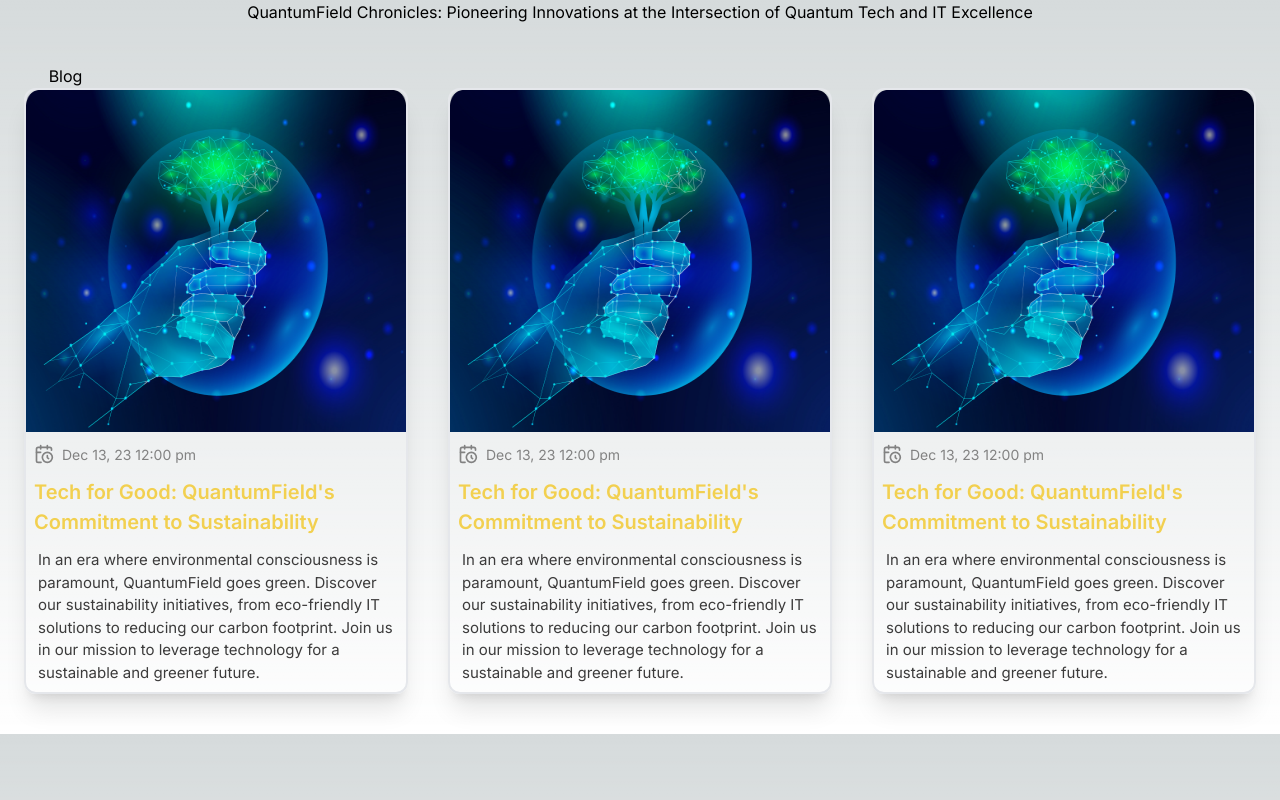
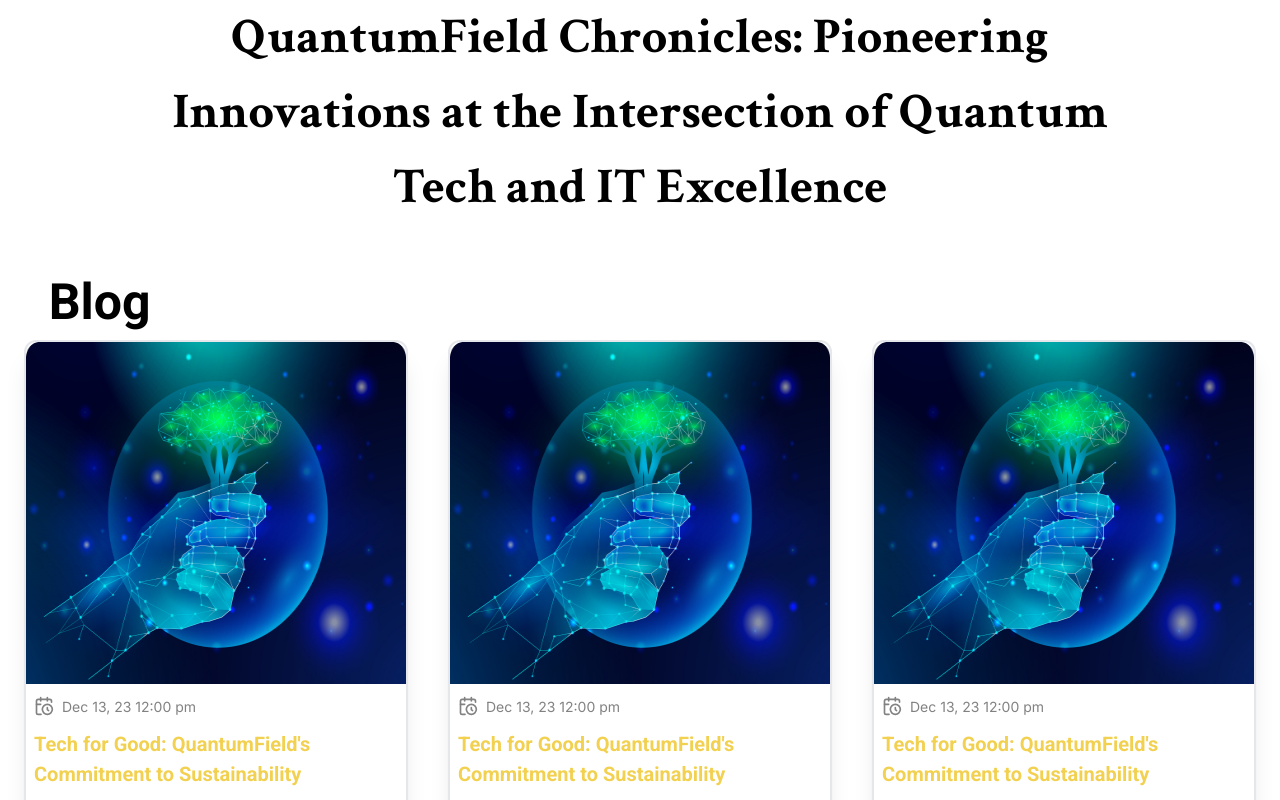
Before and after one commit to haileamlakwalelige/field, a Next.js app: page /blogs in a window 1280 px wide. Shown: the top 800 px of the page. Built offline with nearby package versions, Linux system fonts and the light colour scheme.

Commit message:
install package and adding stylesheets

```diff
--- a/app/globals.css
+++ b/app/globals.css
@@ -1,33 +1,41 @@
+@import url("https://fonts.googleapis.com/css2?family=Roboto:ital,wght@0,100;0,300;0,400;0,500;0,700;0,900;1,100;1,300;1,400;1,500;1,700;1,900&display=swap");
+
+@import url("https://fonts.googleapis.com/css2?family=Crimson+Text:ital,wght@0,400;0,600;0,700;1,400;1,600;1,700&display=swap");
+
+@import url('https://fonts.googleapis.com/css2?family=Inter:wght@100;200;300;400;500;600;700;800;900&display=swap');
+
 @tailwind base;
 @tailwind components;
 @tailwind utilities;
 
-:root {
-  --foreground-rgb: 0, 0, 0;
-  --background-start-rgb: 214, 219, 220;
-  --background-end-rgb: 255, 255, 255;
+* {
+  padding: 0;
+  margin: 0;
+  box-sizing: border-box;
 }
 
-@media (prefers-color-scheme: dark) {
-  :root {
-    --foreground-rgb: 255, 255, 255;
-    --background-start-rgb: 0, 0, 0;
-    --background-end-rgb: 0, 0, 0;
-  }
+body,
+p,
+h1 {
+  font-family: "Roboto", sans-serif;
 }
-
-body {
-  color: rgb(var(--foreground-rgb));
-  background: linear-gradient(
-      to bottom,
-      transparent,
-      rgb(var(--background-end-rgb))
-    )
-    rgb(var(--background-start-rgb));
+.roboto {
+  font-family: "Roboto", sans-serif;
 }
-
-@layer utilities {
-  .text-balance {
-    text-wrap: balance;
-  }
+.cri {
+  font-family: "Crimson Text", serif;
 }
+.inter{
+  font-family: 'Inter', sans-serif;
+}
+.white {
+  font-family: "Roboto", sans-serif;
+  @apply text-white text-[25px] sm:text-[30px] md:text-[40px] lg:text-[50px] font-bold;
+}
+.black {
+  font-family: "Roboto", sans-serif;
+  @apply text-black text-[25px] sm:text-[30px] md:text-[40px] lg:text-[50px] font-bold;
+}
+.back{
+  @apply text-black text-[25px] sm:text-[30px] md:text-[40px] lg:text-[50px] font-bold;
+}
--- a/package.json
+++ b/package.json
@@ -9,9 +9,10 @@
     "lint": "next lint"
   },
   "dependencies": {
+    "next": "14.1.0",
     "react": "^18",
     "react-dom": "^18",
-    "next": "14.1.0"
+    "react-icons": "^5.0.1"
   },
   "devDependencies": {
     "autoprefixer": "^10.0.1",
```
Also changed, not shown: 1 other file (tests, documents, lock files or other folders).
